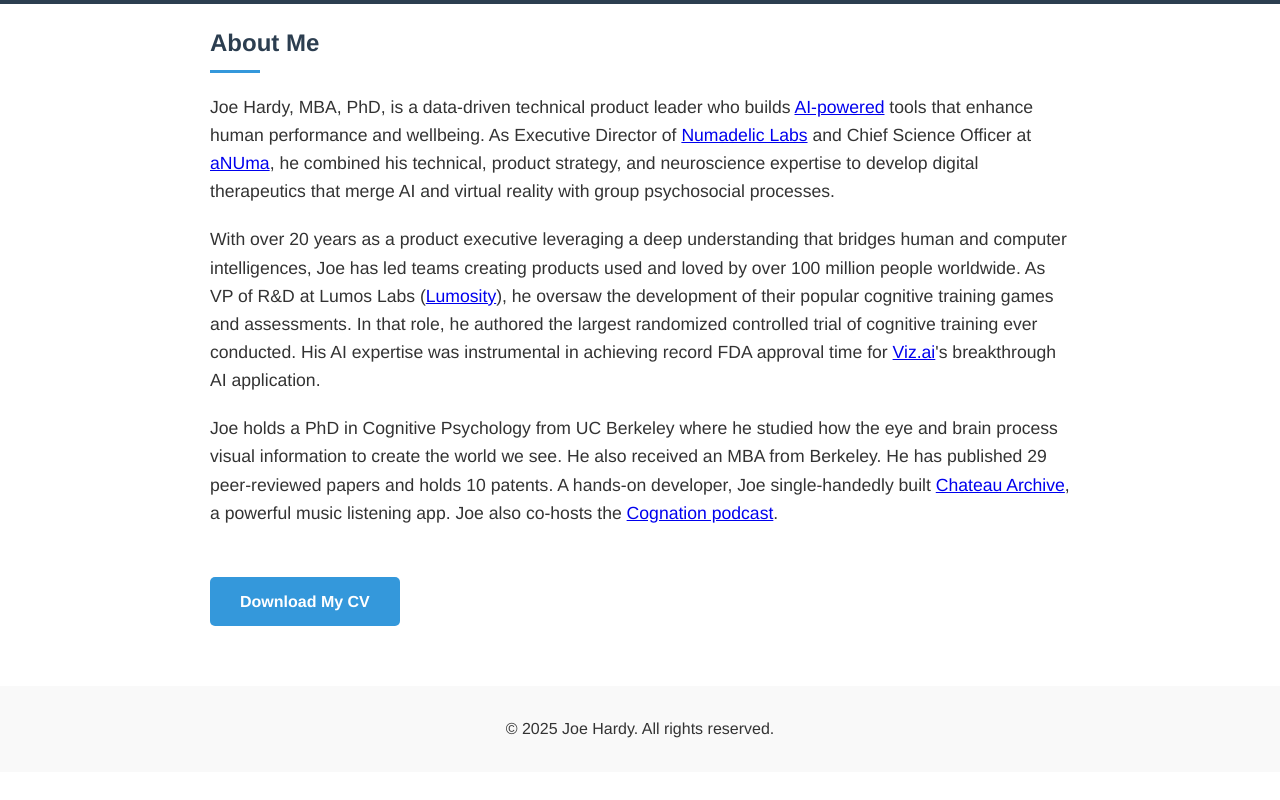
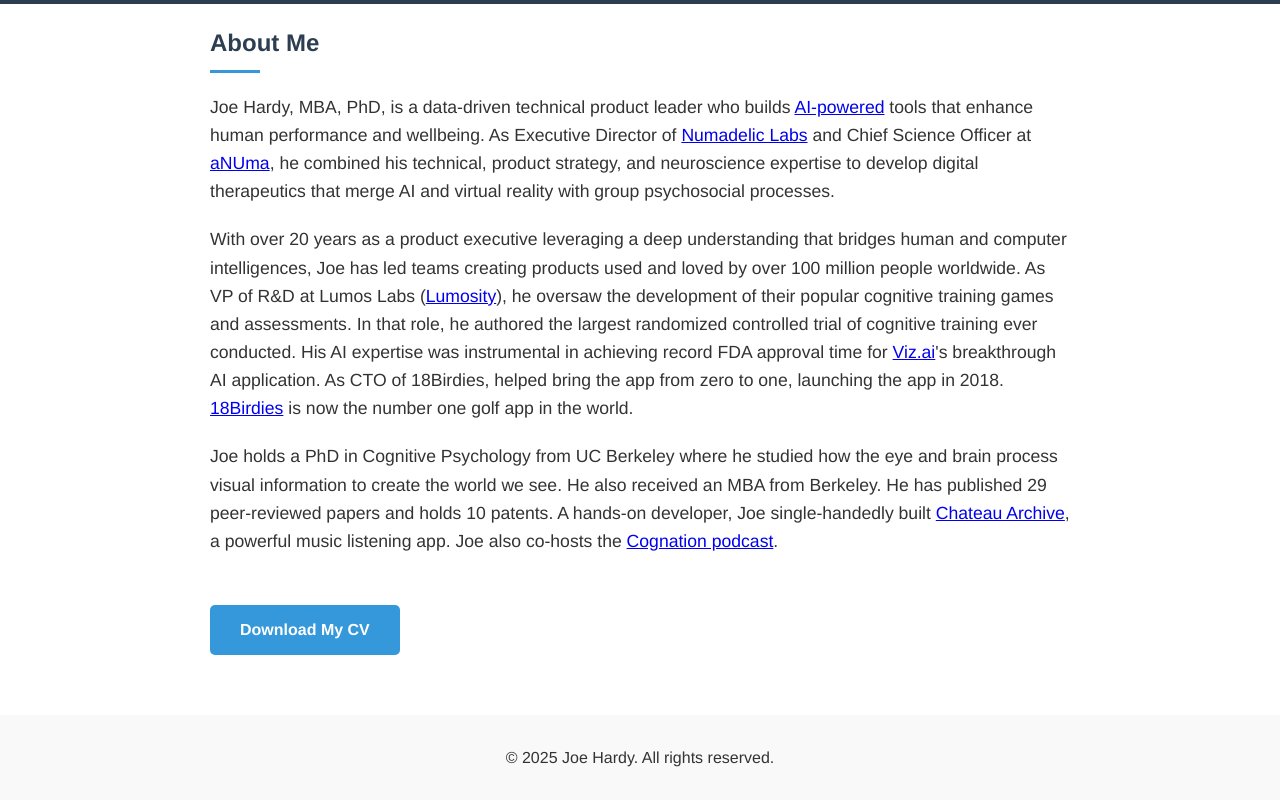
Before and after one commit to joehardy3030/chateau-archive, a plain HTML site: page Hardy/index.html in a window 1280 px wide. Shown: the part 536-1336 px from the top of the page. Before the commit the page ends 1308 px from the top, so only its background shows below. Drawn offline with Linux system fonts and the light colour scheme.

Commit message:
Add 18 birdies

```diff
--- a/Hardy/index.html
+++ b/Hardy/index.html
@@ -188,7 +188,7 @@
             <h2>About Me</h2>
             <div class="bio">
                 <p>Joe Hardy, MBA, PhD, is a data-driven technical product leader who builds <a href="https://badgr.com/public/assertions/FTzMz3DtQ1Sj3I4mbHmK6w" target="_blank">AI-powered</a> tools that enhance human performance and wellbeing. As Executive Director of <a href="https://numadeliclabs.org" target="_blank">Numadelic Labs</a> and Chief Science Officer at <a href="https://anuma.com" target="_blank">aNUma</a>, he combined his technical, product strategy, and neuroscience expertise to develop digital therapeutics that merge AI and virtual reality with group psychosocial processes.</p>
-                <p>With over 20 years as a product executive leveraging a deep understanding that bridges human and computer intelligences, Joe has led teams creating products used and loved by over 100 million people worldwide. As VP of R&D at Lumos Labs (<a href="https://lumosity.com" target="_blank">Lumosity</a>), he oversaw the development of their popular cognitive training games and assessments. In that role, he authored the largest randomized controlled trial of cognitive training ever conducted. His AI expertise was instrumental in achieving record FDA approval time for <a href="https://viz.ai" target="_blank">Viz.ai</a>'s breakthrough AI application.</p>
+                <p>With over 20 years as a product executive leveraging a deep understanding that bridges human and computer intelligences, Joe has led teams creating products used and loved by over 100 million people worldwide. As VP of R&D at Lumos Labs (<a href="https://lumosity.com" target="_blank">Lumosity</a>), he oversaw the development of their popular cognitive training games and assessments. In that role, he authored the largest randomized controlled trial of cognitive training ever conducted. His AI expertise was instrumental in achieving record FDA approval time for <a href="https://viz.ai" target="_blank">Viz.ai</a>'s breakthrough AI application. As CTO of 18Birdies, helped bring the app from zero to one, launching the app in 2018. <a href="18birdies.jpeg" target="_blank">18Birdies</a> is now the number one golf app in the world.</p>
                 <p>Joe holds a PhD in Cognitive Psychology from UC Berkeley where he studied how the eye and brain process visual information to create the world we see. He also received an MBA from Berkeley. He has published 29 peer-reviewed papers and holds 10 patents. A hands-on developer, Joe single-handedly built <a href="https://apps.apple.com/us/app/chateau-archive-player/id1524179996" target="_blank">Chateau Archive</a>, a powerful music listening app. Joe also co-hosts the <a href="https://podcasts.apple.com/us/podcast/cognation/id1450113652" target="_blank">Cognation podcast</a>.</p>
             </div>
             <a href="Joe Hardy Resume 2025-05-14-NLC.docx" class="cta-button" download>Download My CV</a>
```
Also changed, not shown: Hardy/18birdies.jpeg (added).
